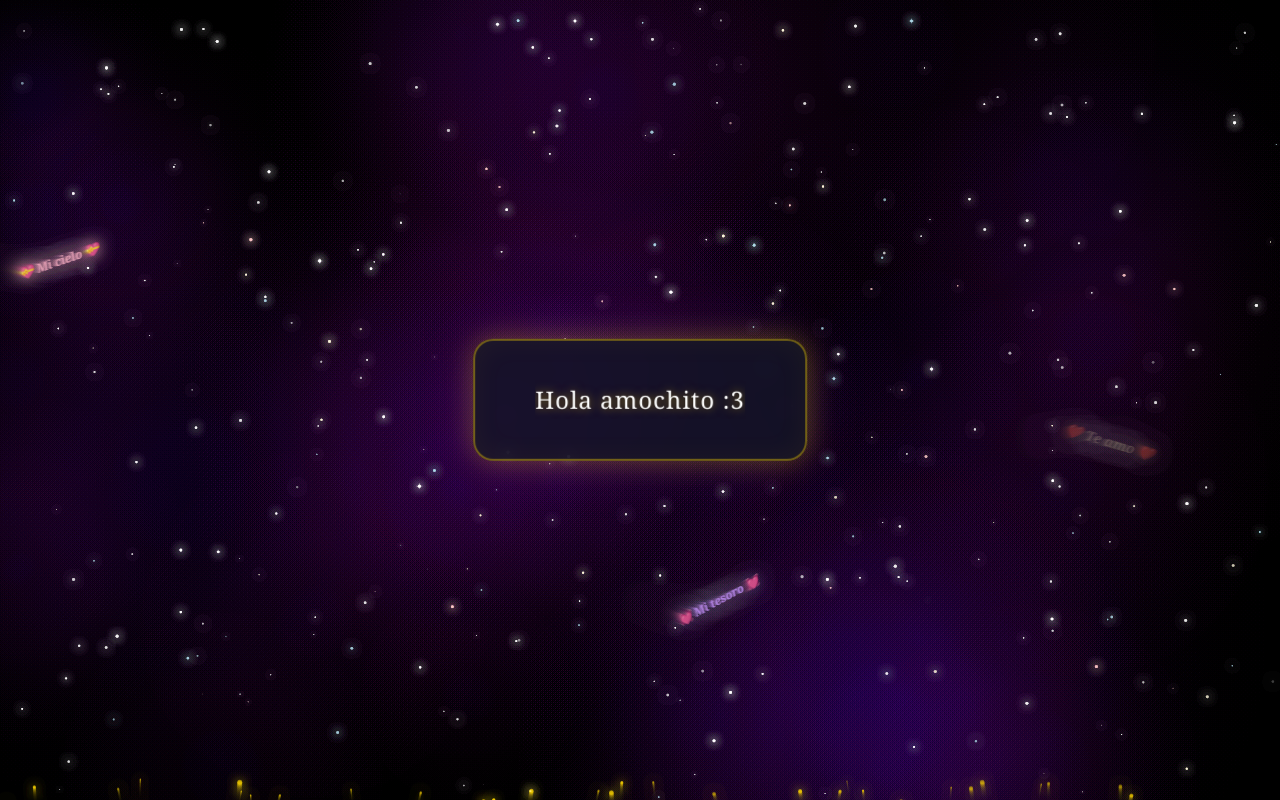
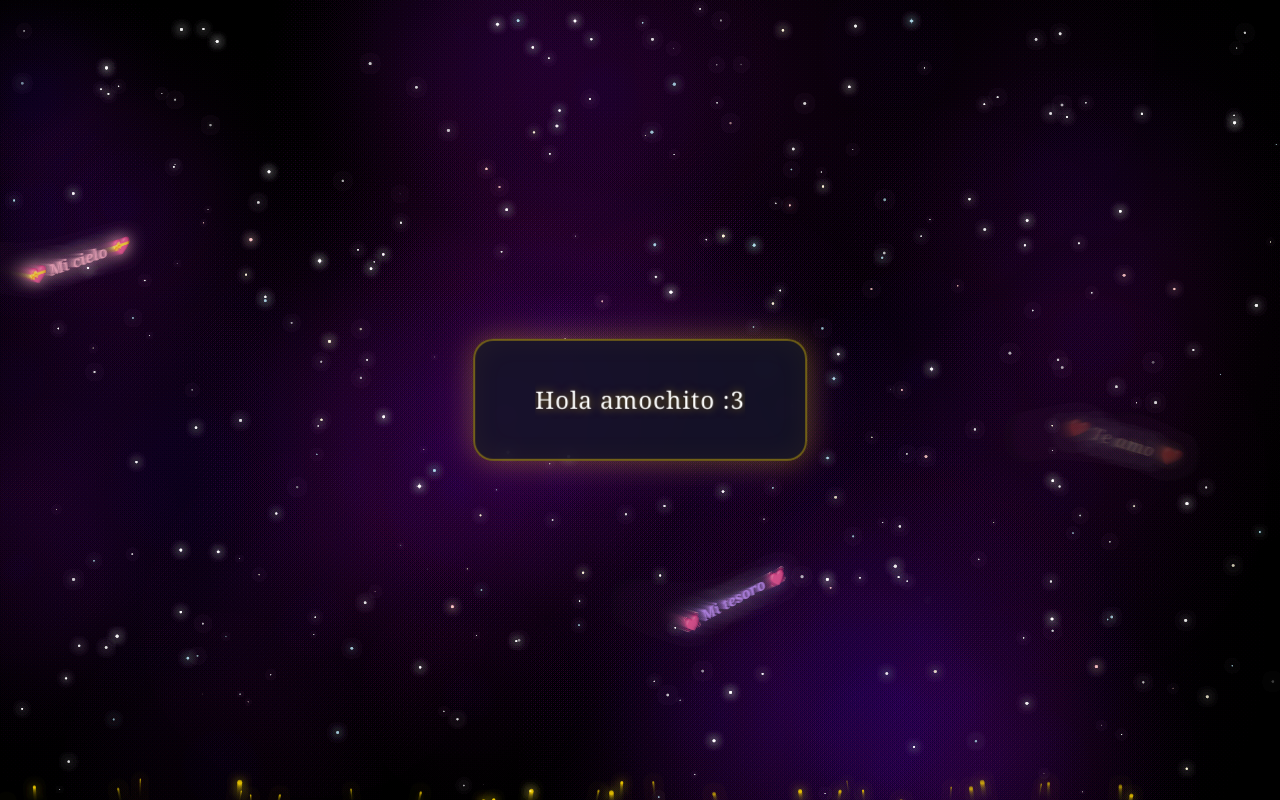
Before and after one commit to EternalFlower25/formykarumy, a plain HTML site: page index.html in a window 1280 px wide. Drawn offline with Linux system fonts and the light colour scheme; animation ran at ten frames a second.

```diff
--- a/index.html
+++ b/index.html
@@ -263,22 +263,22 @@
                     "❤️ Te amo ❤️",
                     "💕 Eres mi todo 💕",
                     "✨ Mi amor ✨",
-                    "💖 Por siempre 💖",
+                    "💖 Te amo mi esposhita :c 💖",
                     "🌟 Mi vida 🌟",
                     "💗 Te adoro 💗",
                     "⭐ Eres única ⭐",
                     "💓 Mi tesoro 💓",
-                    "✨ Contigo ✨",
+                    "✨ Mi niña ✨",
                     "💝 Mi cielo 💝"
                 ];
                 this.text = words[Math.floor(Math.random() * words.length)];
                 this.x = -200;
                 this.y = Math.random() * (canvas.height - 200) + 100;
-                this.speedX = Math.random() * 0.8 + 0.6;
+                this.speedX = Math.random() * 1.2 + 0.8;
                 this.speedY = (Math.random() - 0.5) * 0.2;
                 this.alpha = 0;
                 this.fadeIn = true;
-                this.size = Math.random() * 3 + 11;
+                this.size = Math.random() * 4 + 14;
                 this.color = this.getColor();
                 this.rotation = (Math.random() - 0.5) * 0.02;
                 this.angle = 0;
@@ -578,4 +578,5 @@
         });
     </script>
 </body>
+
 </html>
```
